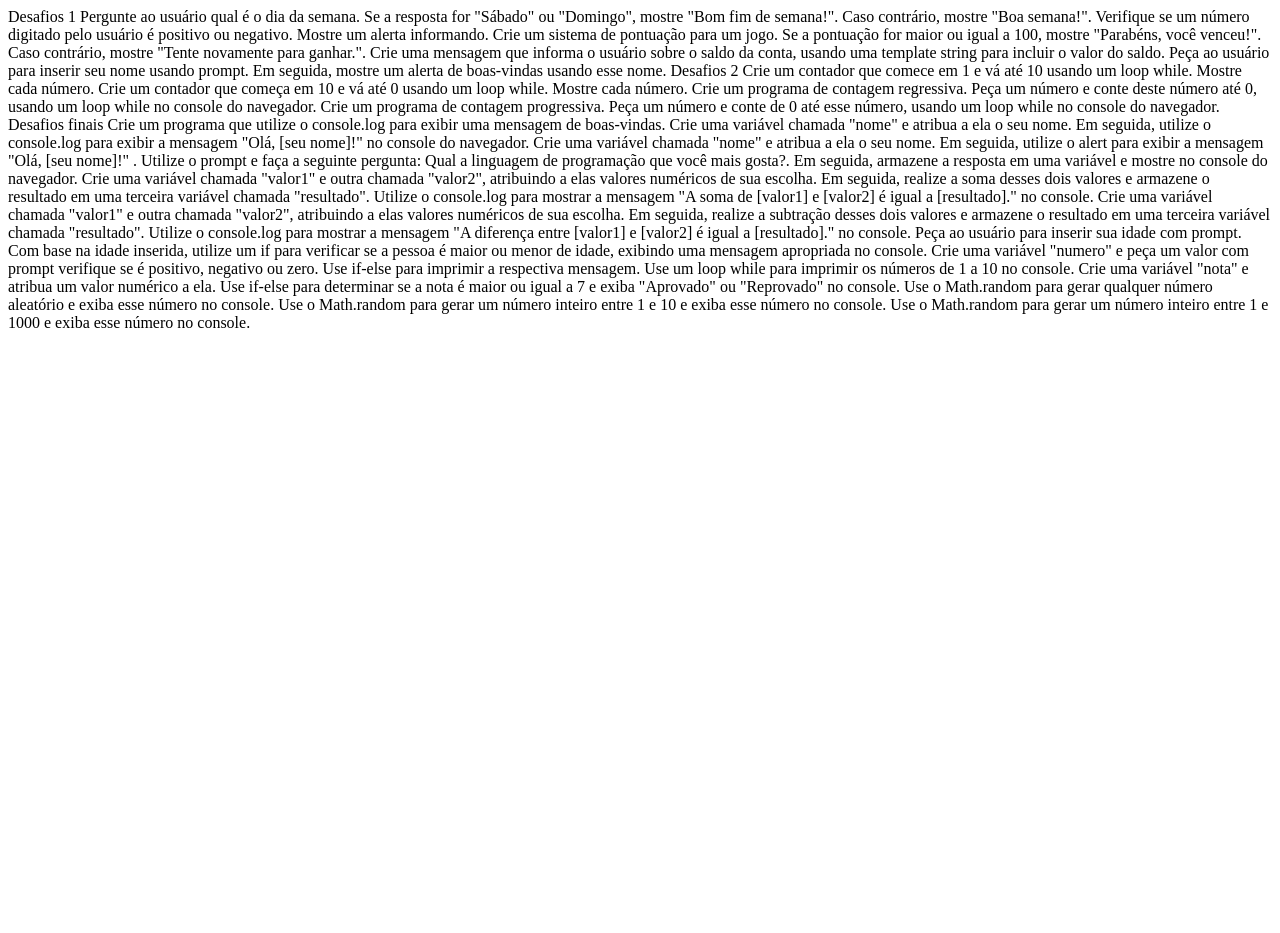
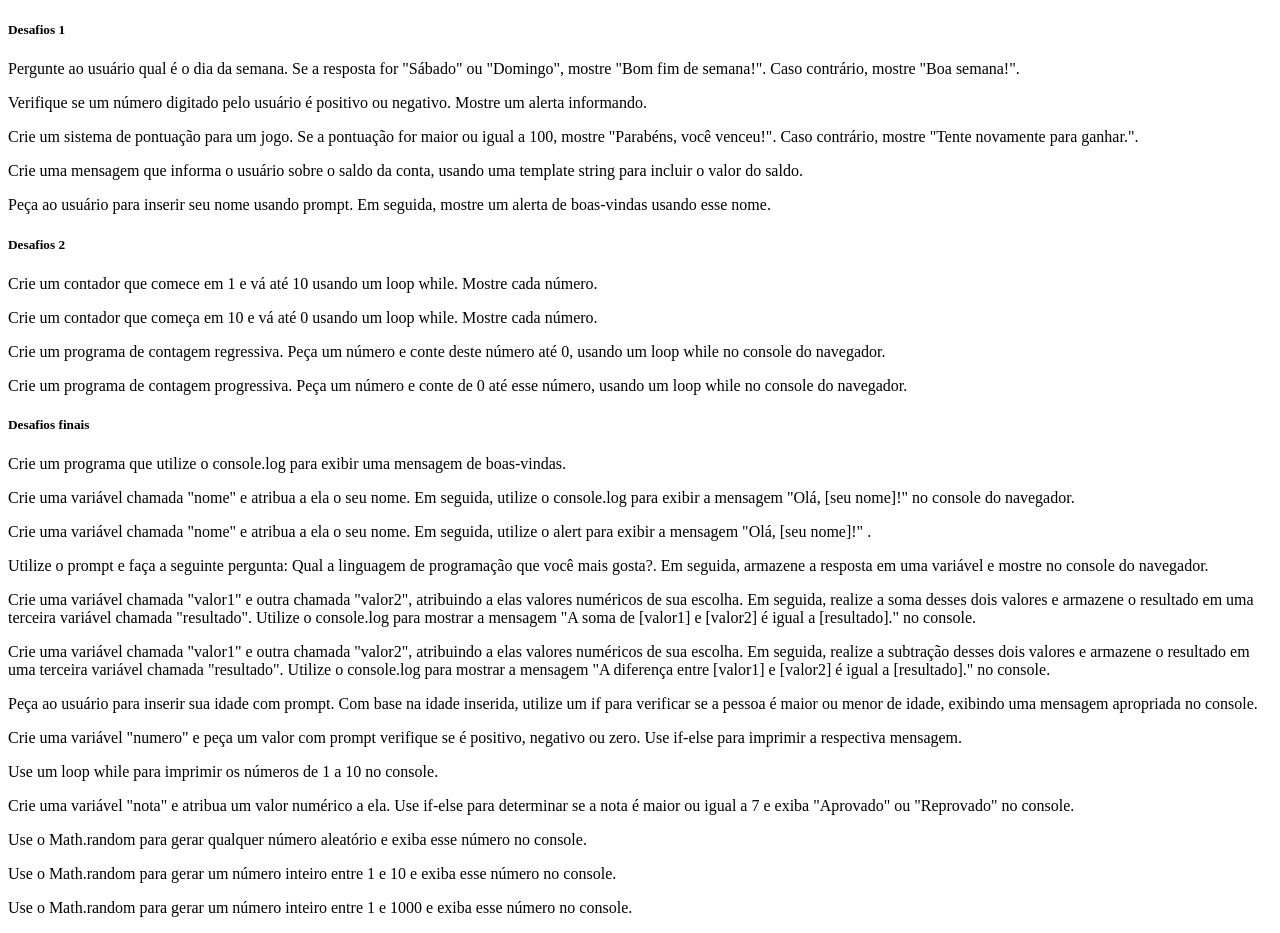
Before and after one commit to otaviorpp/alurajs1, a plain HTML site: page desafios.html in a window 1280 px wide. Before the commit the page ends 800 px from the top, so only its background shows below. Drawn offline with Linux system fonts and the light colour scheme.

Commit message:
alterações finais do jogo/organização dos desafios

```diff
--- a/desafios.html
+++ b/desafios.html
@@ -3,55 +3,65 @@
 <head>
     <meta charset="UTF-8">
     <meta name="viewport" content="width=device-width, initial-scale=1.0">
-    <title>práticas</title>
+    <title>Práticas</title>
 </head>
 <body>
-Desafios 1
-Pergunte ao usuário qual é o dia da semana. Se a resposta for "Sábado" ou "Domingo", mostre "Bom fim de semana!". Caso contrário, mostre "Boa semana!".
+    <h5>Desafios 1</h5>
+        <p>Pergunte ao usuário qual é o dia da semana. Se a resposta for "Sábado" ou "Domingo", mostre "Bom fim de semana!". Caso contrário, mostre "Boa semana!".</p>
+            <script>
 
-Verifique se um número digitado pelo usuário é positivo ou negativo. Mostre um alerta informando.
+            </script>
+        <p>Verifique se um número digitado pelo usuário é positivo ou negativo. Mostre um alerta informando.</p>
+            <script>
 
-Crie um sistema de pontuação para um jogo. Se a pontuação for maior ou igual a 100, mostre "Parabéns, você venceu!". Caso contrário, mostre "Tente novamente para ganhar.".
+            </script>
+        <p>Crie um sistema de pontuação para um jogo. Se a pontuação for maior ou igual a 100, mostre "Parabéns, você venceu!". Caso contrário, mostre "Tente novamente para ganhar.".</p>
+            <script>
 
-Crie uma mensagem que informa o usuário sobre o saldo da conta, usando uma template string para incluir o valor do saldo.
+            </script>
+        <p>Crie uma mensagem que informa o usuário sobre o saldo da conta, usando uma template string para incluir o valor do saldo.</p>
+            <script>
 
-Peça ao usuário para inserir seu nome usando prompt. Em seguida, mostre um alerta de boas-vindas usando esse nome.
+            </script>
+        <p>Peça ao usuário para inserir seu nome usando prompt. Em seguida, mostre um alerta de boas-vindas usando esse nome.</p>
+            <script>
 
-Desafios 2
-Crie um contador que comece em 1 e vá até 10 usando um loop while. Mostre cada número.
+            </script>
 
-Crie um contador que começa em 10 e vá até 0 usando um loop while. Mostre cada número.
+    <h5>Desafios 2</h5>
+        <p>Crie um contador que comece em 1 e vá até 10 usando um loop while. Mostre cada número.</p>
 
-Crie um programa de contagem regressiva. Peça um número e conte deste número até 0, usando um loop while no console do navegador.
+        <p>Crie um contador que começa em 10 e vá até 0 usando um loop while. Mostre cada número.</p>
 
-Crie um programa de contagem progressiva. Peça um número e conte de 0 até esse número, usando um loop while no console do navegador.
+        <p>Crie um programa de contagem regressiva. Peça um número e conte deste número até 0, usando um loop while no console do navegador.</p>
 
-Desafios finais
-Crie um programa que utilize o console.log para exibir uma mensagem de boas-vindas.
+        <p>Crie um programa de contagem progressiva. Peça um número e conte de 0 até esse número, usando um loop while no console do navegador.</p>
 
-Crie uma variável chamada "nome" e atribua a ela o seu nome. Em seguida, utilize o console.log para exibir a mensagem "Olá, [seu nome]!" no console do navegador.
+    <h5>Desafios finais</h5>
+        <p>Crie um programa que utilize o console.log para exibir uma mensagem de boas-vindas.</p>
 
-Crie uma variável chamada "nome" e atribua a ela o seu nome. Em seguida, utilize o alert para exibir a mensagem "Olá, [seu nome]!" .
+        <p>Crie uma variável chamada "nome" e atribua a ela o seu nome. Em seguida, utilize o console.log para exibir a mensagem "Olá, [seu nome]!" no console do navegador.</p>
 
-Utilize o prompt e faça a seguinte pergunta: Qual a linguagem de programação que você mais gosta?. Em seguida, armazene a resposta em uma variável e mostre no console do navegador.
+        <p>Crie uma variável chamada "nome" e atribua a ela o seu nome. Em seguida, utilize o alert para exibir a mensagem "Olá, [seu nome]!" .</p>
 
-Crie uma variável chamada "valor1" e outra chamada "valor2", atribuindo a elas valores numéricos de sua escolha. Em seguida, realize a soma desses dois valores e armazene o resultado em uma terceira variável chamada "resultado". Utilize o console.log para mostrar a mensagem "A soma de [valor1] e [valor2] é igual a [resultado]." no console.
+        <p>Utilize o prompt e faça a seguinte pergunta: Qual a linguagem de programação que você mais gosta?. Em seguida, armazene a resposta em uma variável e mostre no console do navegador.</p>
 
-Crie uma variável chamada "valor1" e outra chamada "valor2", atribuindo a elas valores numéricos de sua escolha. Em seguida, realize a subtração desses dois valores e armazene o resultado em uma terceira variável chamada "resultado". Utilize o console.log para mostrar a mensagem "A diferença entre [valor1] e [valor2] é igual a [resultado]." no console.
+        <p>Crie uma variável chamada "valor1" e outra chamada "valor2", atribuindo a elas valores numéricos de sua escolha. Em seguida, realize a soma desses dois valores e armazene o resultado em uma terceira variável chamada "resultado". Utilize o console.log para mostrar a mensagem "A soma de [valor1] e [valor2] é igual a [resultado]." no console.</p>
 
-Peça ao usuário para inserir sua idade com prompt. Com base na idade inserida, utilize um if para verificar se a pessoa é maior ou menor de idade, exibindo uma mensagem apropriada no console.
+        <p>Crie uma variável chamada "valor1" e outra chamada "valor2", atribuindo a elas valores numéricos de sua escolha. Em seguida, realize a subtração desses dois valores e armazene o resultado em uma terceira variável chamada "resultado". Utilize o console.log para mostrar a mensagem "A diferença entre [valor1] e [valor2] é igual a [resultado]." no console.</p>
 
-Crie uma variável "numero" e peça um valor com prompt verifique se é positivo, negativo ou zero. Use if-else para imprimir a respectiva mensagem.
+        <p>Peça ao usuário para inserir sua idade com prompt. Com base na idade inserida, utilize um if para verificar se a pessoa é maior ou menor de idade, exibindo uma mensagem apropriada no console.</p>
 
-Use um loop while para imprimir os números de 1 a 10 no console.
+        <p>Crie uma variável "numero" e peça um valor com prompt verifique se é positivo, negativo ou zero. Use if-else para imprimir a respectiva mensagem.</p>
 
-Crie uma variável "nota" e atribua um valor numérico a ela. Use if-else para determinar se a nota é maior ou igual a 7 e exiba "Aprovado" ou "Reprovado" no console.
+        <p>Use um loop while para imprimir os números de 1 a 10 no console.</p>
 
-Use o Math.random para gerar qualquer número aleatório e exiba esse número no console.
+        <p>Crie uma variável "nota" e atribua um valor numérico a ela. Use if-else para determinar se a nota é maior ou igual a 7 e exiba "Aprovado" ou "Reprovado" no console.</p>
 
-Use o Math.random para gerar um número inteiro entre 1 e 10 e exiba esse número no console.
+        <p>Use o Math.random para gerar qualquer número aleatório e exiba esse número no console.</p>
 
-Use o Math.random para gerar um número inteiro entre 1 e 1000 e exiba esse número no console.
-    <script src="desafios.js"></script>
+        <p>Use o Math.random para gerar um número inteiro entre 1 e 10 e exiba esse número no console.</p>
+
+        <p>Use o Math.random para gerar um número inteiro entre 1 e 1000 e exiba esse número no console.</p>
 </body>
 </html>
```
Also changed, not shown: app.js (+23 -11 lines).
